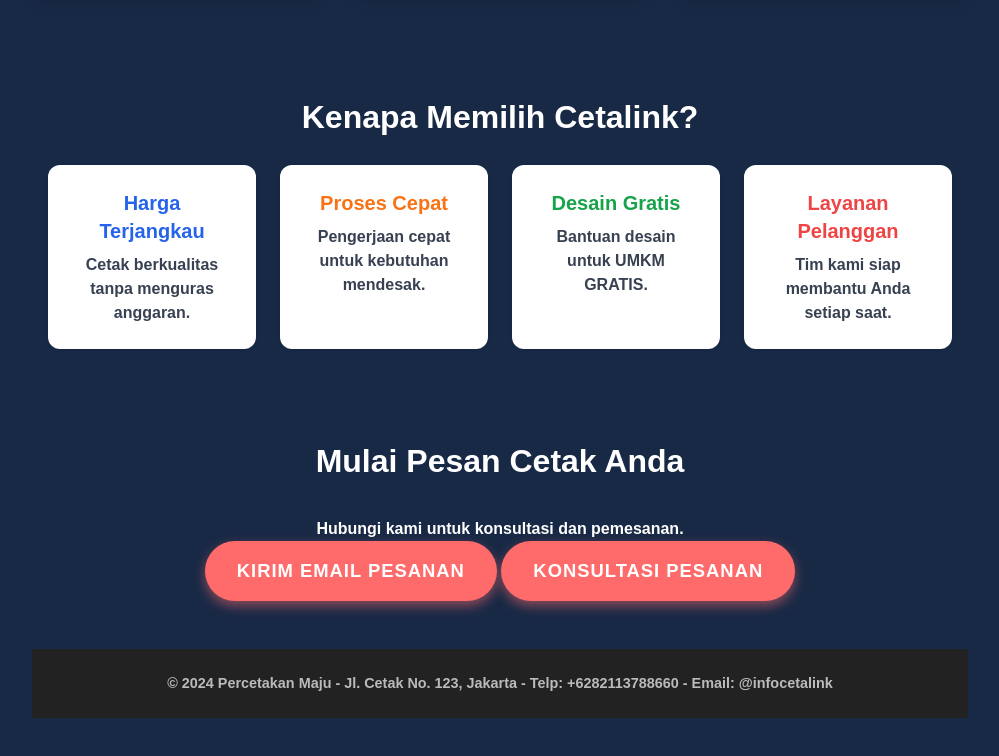
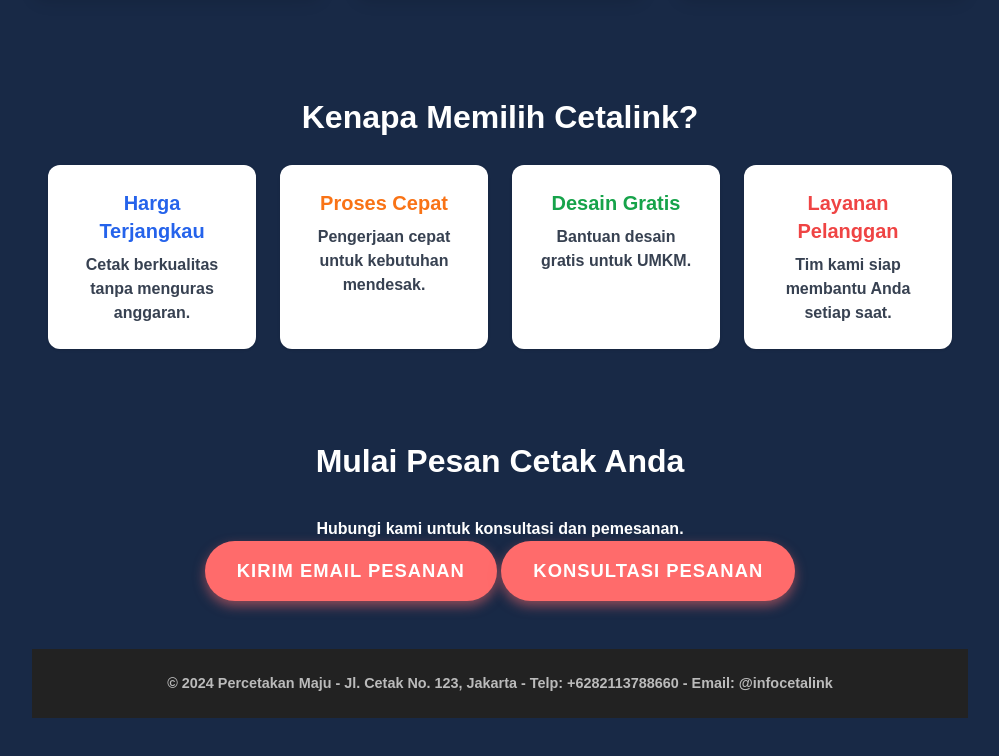
Before and after one commit to Cetalink/Info-Percetakan, a plain HTML site: page index.html in a window 1280 px wide. Shown: the part 1114-1870 px from the top of the page, without its empty margins (140-1139 px from the left). Drawn offline with nearby package versions, Linux system fonts and the light colour scheme.

Commit message:
Update index.html

```diff
--- a/index.html
+++ b/index.html
@@ -84,7 +84,7 @@
 
     <div class="bg-white p-6 rounded-xl shadow text-center transform transition hover:scale-105 hover:shadow-xl animate-card delay-3">
       <h4 class="font-semibold text-green-600 text-lg sm:text-xl mb-2">Desain Gratis</h4>
-      <p class="text-gray-700 text-sm sm:text-base leading-relaxed">Bantuan desain untuk UMKM GRATIS.</p>
+      <p class="text-gray-700 text-sm sm:text-base leading-relaxed">Bantuan desain gratis untuk UMKM.</p>
     </div>
 
     <div class="bg-white p-6 rounded-xl shadow text-center transform transition hover:scale-105 hover:shadow-xl animate-card delay-4">
```
